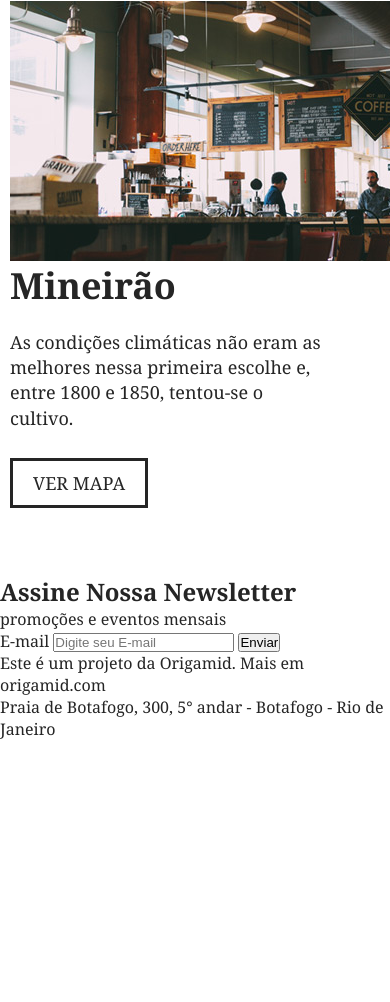
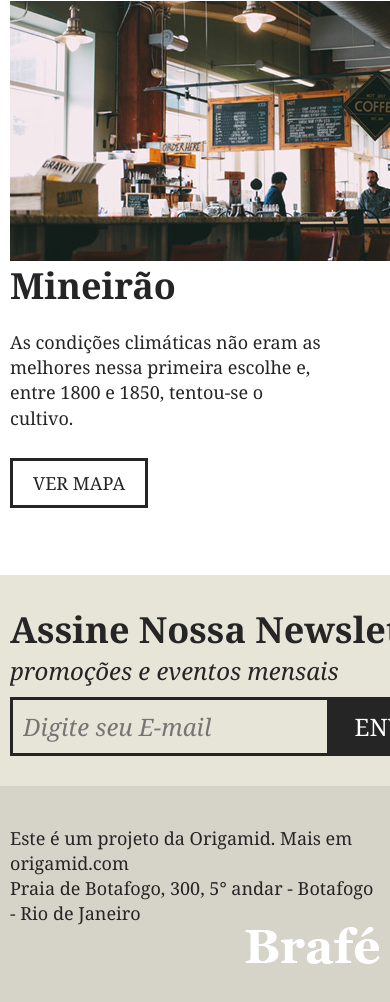
Before and after one commit to henrique-roldao/brafe-css-treinamento, a plain HTML site: page css-puro/index.html in a window 390 px wide. Shown: the part 4020-5022 px from the top of the page. Before the commit the page ends 4802 px from the top, so only its background shows below. Drawn offline with Linux system fonts and the light colour scheme.

Commit message:
:tada: Layout puro feito ( não responsivo )

```diff
--- a/css-puro/assets/css/style.css
+++ b/css-puro/assets/css/style.css
@@ -1,7 +1,8 @@
 /* RESET */
 * {
     padding: 0;
-    margin: 0
+    margin: 0;
+    box-sizing: border-box;
 }
 
 body {
@@ -266,3 +267,100 @@
     border: 3px solid;
     padding: 10px 20px;
 }
+
+/* Assine */
+
+.assine {
+    background: #e7e4d8;
+    padding: 30px 0;
+}
+
+.assine-container {
+    max-width: 960px;
+    margin: 0 auto;
+}
+
+.assine-container::after, .assine-container::before {
+    content: '';
+    display: table;
+    clear: both;
+}
+
+.assine-info {
+    width: 460px;
+    margin: 0 10px;
+    float: left;
+}
+
+.assine-info h2 {
+    font-size: 2.25em;
+}
+
+.assine-info p {
+    font-size: 1.5em;
+    font-style: italic;
+}
+
+.assine form {
+    width: 460px;
+    margin: 10px 10px 0 10px;
+    float: left;
+}
+
+.assine form label {
+    display: none;
+}
+
+.assine input {
+    width: 320px;
+    border: 3px solid #252525;
+    background: none;
+    font-size: 1.5em;
+    font-style: italic;
+    font-family: Georgia, 'Times New Roman', Times, serif;
+    padding: 10px;
+    float: left;
+}
+
+.assine button {
+    background: #252525;
+    font-family: Georgia, 'Times New Roman', Times, serif;
+    text-transform: uppercase;
+    font-size: 1.5em;
+    width: 140px;
+    padding: 13px 0;
+    color: #FFF;
+    border: none;
+    cursor: pointer;
+}
+
+/* FOOTER */
+
+.footer {
+    background: #d6d3c8;
+    padding: 40px 0;
+}
+
+.footer-container {
+    max-width: 960px;
+    margin: 0 auto;
+}
+
+.footer-container::after, .footer-container::before {
+    content: '';
+    display: table;
+    clear: both;
+}
+
+.footer p {
+    float: left;
+    margin: 0 10px;
+    font-size: 1.125em;
+    line-height: 1.4em;
+}
+
+.footer img {
+    float: right;
+    margin: 0 10px;
+    display: block;
+}
--- a/css-puro/index.html
+++ b/css-puro/index.html
@@ -100,9 +100,9 @@
         </div>
     </section>
 
-    <section>
-        <div>
-            <div>
+    <section class="assine">
+        <div class="assine-container">
+            <div class="assine-info">
                 <h2>Assine Nossa Newsletter</h2>
                 <p>promoções e eventos mensais</p>
             </div>
@@ -114,8 +114,8 @@
         </div>
     </section>
 
-    <footer>
-        <div>
+    <footer class="footer">
+        <div class="footer-container">
             <p>Este é um projeto da Origamid. Mais em origamid.com <br>
             Praia de Botafogo, 300, 5° andar - Botafogo - Rio de Janeiro</p>
             <img src="./assets/img/brafe.png" alt="Brafé">
```
